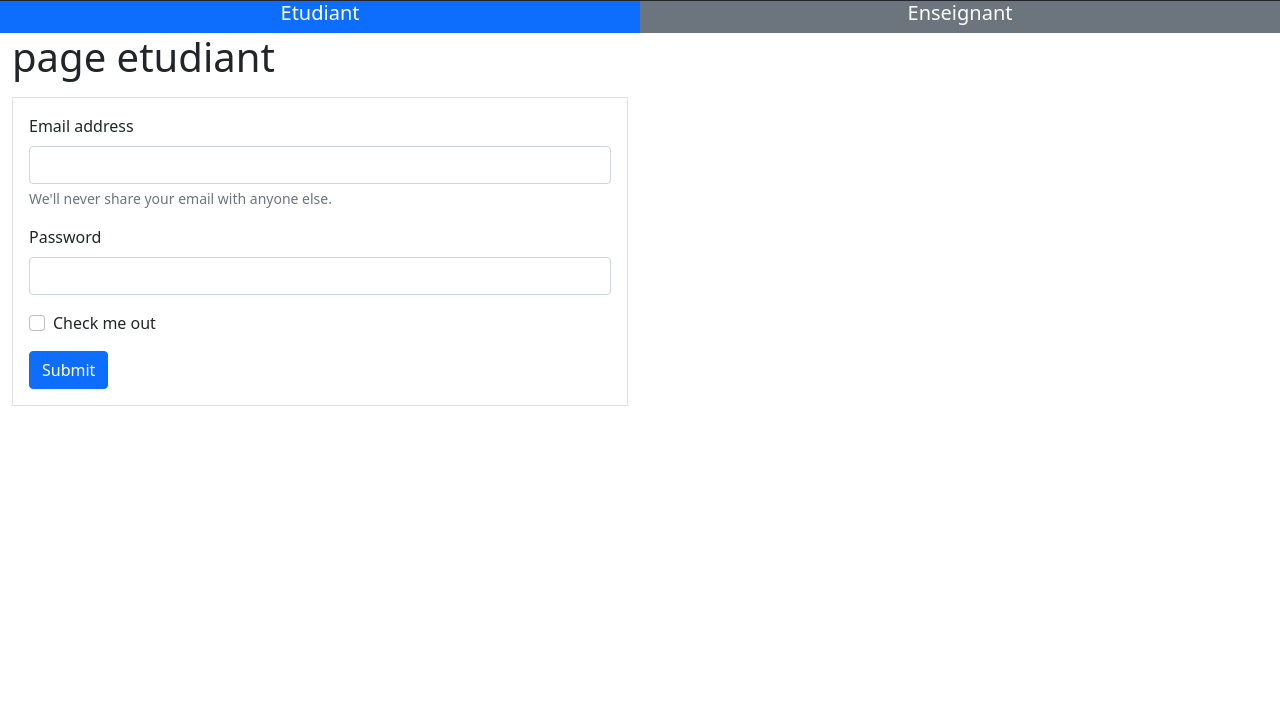
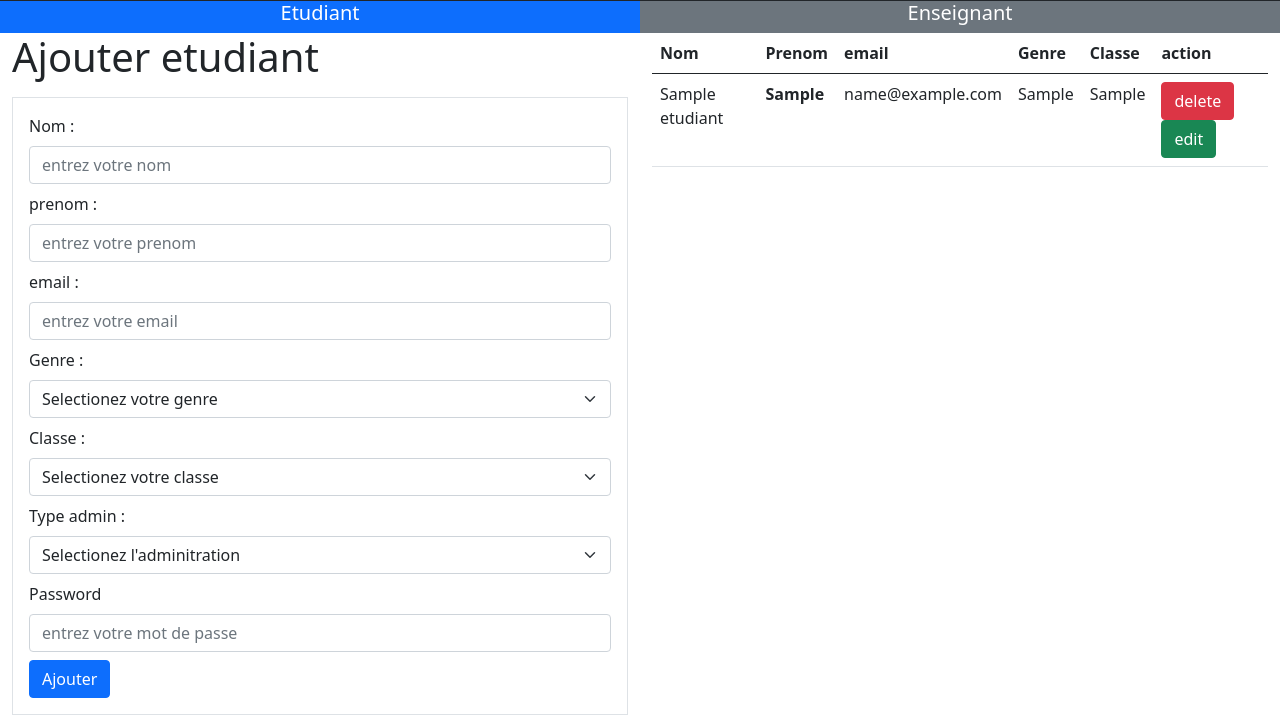
Before and after one commit to manoyfinaritra/gestion_ecole, a PHP site: page /gestion_ecole/view/acceuil_admin.php in a window 1280 px wide. Shown: the part 87-802 px from the top of the page. Before the commit the page ends 493 px from the top, so only its background shows below. Run offline with PHP 8.4, Linux system fonts and the light colour scheme; a user stored in the database is signed in; tables that the repository leaves empty or names only in its code hold one stand-in row (values such as "Sample post").

Commit message:
ajout etudiants dans base

```diff
--- a/data/data.php
+++ b/data/data.php
@@ -1,6 +1,6 @@
 <?php
 include "../config.php";
-session_start();
+
 if ($_SERVER['REQUEST_METHOD'] == 'POST') {
     // Simulate user data for demonstration purposes
     if (isset($_POST['email']) && isset($_POST['password'])) {
@@ -13,6 +13,7 @@ if ($_SERVER['REQUEST_METHOD'] == 'POST') {
         $user = $stmt->fetch(PDO::FETCH_ASSOC);
         if ($user) {
             if (password_verify($password, $user['motdepasse'])) {
+                session_start();
                 $_SESSION["type_admin"] = $user['type_admin'];
 
                 if ($_SESSION['type_admin'] == "assistant") {
@@ -38,11 +39,42 @@ if ($_SERVER['REQUEST_METHOD'] == 'POST') {
             }
         }
     }
+    if (isset($_POST['deconnexion'])) {
+        session_start();
+        session_unset();
+        session_destroy();
+        require_once("../index.php");
+    }
+    if(isset($_POST['ajout_etudiant'])){
+        $nom = trim(htmlspecialchars(($_POST['nom'])));
+        $prenom = trim(htmlspecialchars(($_POST['prenom'])));
+        $email = trim(htmlspecialchars(($_POST['email'])));
+        $genre = trim(htmlspecialchars(($_POST['genre'])));
+        $classe = trim(htmlspecialchars(($_POST['classe'])));
+        $type_admin = trim(htmlspecialchars(($_POST['type_admin'])));
+        $motdepasse = trim(htmlspecialchars(($_POST['motdepasse'])));
+        $motdepasse_hash = password_hash($motdepasse, PASSWORD_DEFAULT);
+        addUsers($nom,$prenom,$email,$motdepasse_hash,$type_admin,$connexion);
+        $sql =  "INSERT INTO etudiant (nom,prenom,email,genre,classe,type_admin,motdepasse) VALUE (?,?,?,?,?,?,?)";
+        $stmt = $connexion->prepare($sql);
+        $stmt->execute([$nom,$prenom,$email,$genre,$classe,$type_admin,$motdepasse_hash]);
+         header("location:" . URL . "view/acceuil_admin.php");
+    }
 }
 
-if (isset($_POST['deconnexion'])) {
-    session_start();
-    session_unset();
-    session_destroy();
-    require_once("../index.php");
+
+function addUsers($nom,$prenom,$email,$motdepasse,$type_admin,$connexion){
+    $sql = "INSERT INTO users (nom,prenom,email,motdepasse,type_admin) VALUE (?,?,?,?,?)";
+    $stmt = $connexion->prepare($sql);
+    $stmt->execute([$nom,$prenom,$email,$motdepasse,$type_admin]);
 }
+
+
+
+   function select_etudiants($connexion){
+     $sql = "SELECT * FROM etudiant";
+    $stmt = $connexion->prepare($sql);
+    $stmt->execute();
+    return $stmt->fetchAll(PDO::FETCH_ASSOC);
+   }
+   $all_etudiants = select_etudiants($connexion);
--- a/index.php
+++ b/index.php
@@ -1,4 +1,4 @@
 <?php
 
-require_once("view/connexion.php");
+require("view/connexion.php");
 ?>
--- a/view/acceuil_admin.php
+++ b/view/acceuil_admin.php
@@ -34,24 +34,98 @@ if (!isset($_SESSION['type_admin']) || $_SESSION['type_admin'] != 'assistant') {
 
     <div class=" container-fluid pointer-event" id="etudiant_section">
         <div class="row">
-            <div class="col-12 col-md-6">
-                <h1>page etudiant</h1>
-                <form class=" mt-3 border p-3">
-                    <div class="mb-3">
-                        <label for="exampleInputEmail1" class="form-label">Email address</label>
-                        <input type="email" class="form-control" id="exampleInputEmail1" aria-describedby="emailHelp">
-                        <div id="emailHelp" class="form-text">We'll never share your email with anyone else.</div>
+            <div class="col">
+                <h1>Ajouter etudiant</h1>
+                <form class=" mt-3 border p-3" action="<?= URL ?>data/data.php" method="post">
+                    <div class="mb-2">
+                        <label for="nom" class="form-label">Nom :</label>
+                        <input type="nom" class="form-control" id="nom" aria-describedby="nomhelp"
+                            placeholder="entrez votre nom" name="nom">
+
                     </div>
-                    <div class="mb-3">
+                    <div class="mb-2">
+                        <label for="prenom" class="form-label">prenom :</label>
+                        <input type="prenom" class="form-control" id="prenom" aria-describedby="prenomhelp"
+                            placeholder="entrez votre prenom" name="prenom">
+
+                    </div>
+                    <div class="mb-2">
+                        <label for="email" class="form-label">email :</label>
+                        <input type="email" class="form-control" id="email" aria-describedby="emailhelp"
+                            placeholder="entrez votre email" name="email">
+
+                    </div>
+
+                    <div class="mb-2">
+                        <label for="sexe" class=" form-label">Genre :</label>
+                        <select name="sexe" id="sexe" class=" form-select" id="sexe" name="genre">
+                            <option value="" selected disabled>Selectionez votre genre</option>
+                            <option value="homme">Homme</option>
+                            <option value="femme">Femme</option>
+                        </select>
+
+                    </div>
+                    <div class="mb-2">
+                        <label for="classe" class=" form-label">Classe :</label>
+                        <select name="classe" id="classe" class=" form-select" id="classe" name="classe">
+                            <option value="" selected disabled>Selectionez votre classe</option>
+                            <option value="second">second</option>
+                            <option value="premiere">premiere</option>
+                            <option value="terminal">terminal</option>
+                        </select>
+
+                    </div>
+                    <div class="mb-2">
+                        <label for="type_admin" class=" form-label">Type admin :</label>
+                        <select name="type_admin" id="type_admin" class=" form-select" name="type_admin">
+                            <option value="" selected disabled>Selectionez l'adminitration</option>
+                            <option value="enseignant">Enseignant</option>
+                            <option value="etudiant">Etudiant</option>
+                        </select>
+
+                    </div>
+                    <div class="mb-2">
                         <label for="exampleInputPassword1" class="form-label">Password</label>
-                        <input type="password" class="form-control" id="exampleInputPassword1">
+                        <input type="password" class="form-control" id="exampleInputPassword1"
+                            placeholder="entrez votre mot de passe" name="motdepasse">
                     </div>
-                    <div class="mb-3 form-check">
-                        <input type="checkbox" class="form-check-input" id="exampleCheck1">
-                        <label class="form-check-label" for="exampleCheck1">Check me out</label>
-                    </div>
-                    <button type="submit" class="btn btn-primary">Submit</button>
+
+
+                    <button type="submit" class="btn btn-primary" name="ajout_etudiant">Ajouter</button>
                 </form>
+            </div>
+            <div class="col">
+                <?php include "../data/data.php"; ?>
+                <div class=" table-responsive">
+                    <table class="table">
+                        <thead>
+                            <tr>
+                                <th>Nom</th>
+                                <th>Prenom</th>
+                                <th>email</th>
+                                <th>Genre</th>
+                                <th>Classe</th>
+                                <th>action</th>
+                            </tr>
+                        </thead>
+                        <tbody>
+                            <?php foreach($all_etudiants as $element) : ?>
+                            <tr>
+                                <td><?= $element['nom'] ?></td>
+                                <th><?= $element['prenom'] ?></th>
+                                <td><?= $element['email'] ?></td>
+                                <td><?= $element['genre'] ?></td>
+                                <td><?= $element['classe'] ?></td>
+                                <td>
+                                    <a href="" class=" btn btn-danger">delete</a>
+                                    <a href="" class="btn btn-success">edit</a>
+                                </td>
+                            </tr>
+                            <?php endforeach ?>
+
+                        </tbody>
+                    </table>
+                </div>
             </div>
         </div>
     </div>
```
